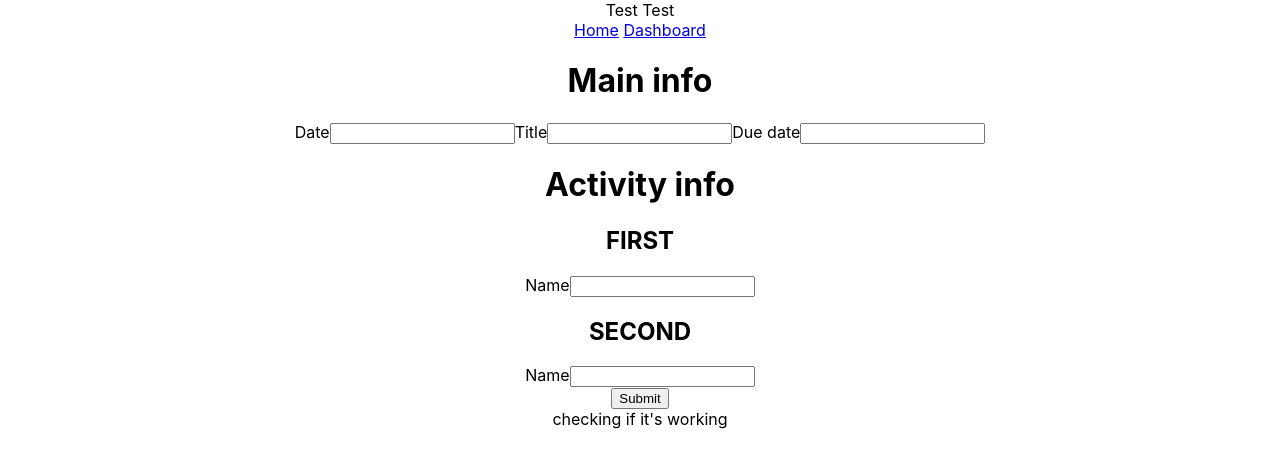
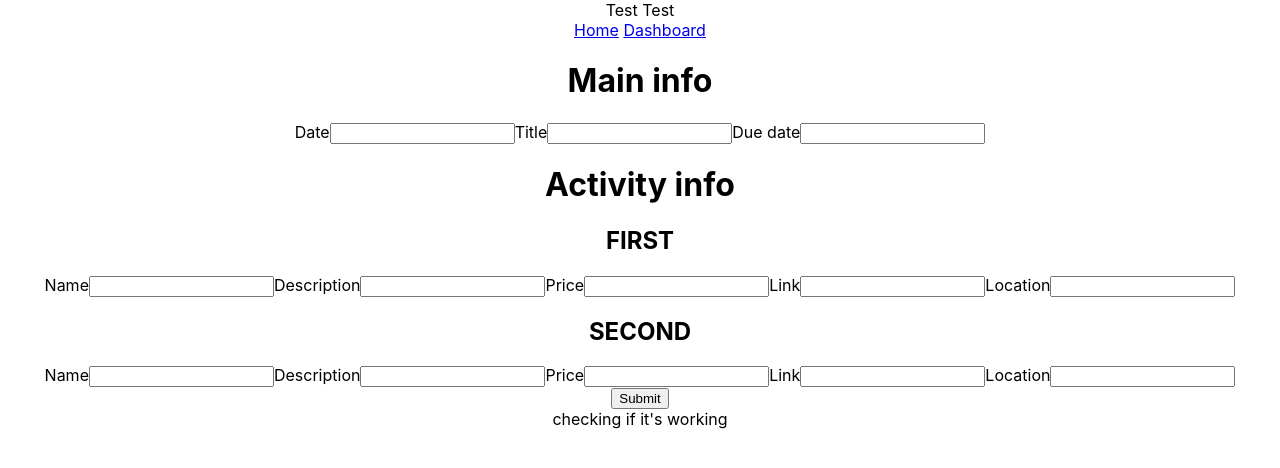
Before and after one commit to mayatrip/event-helper, a React (Create React App) app in the folder my-express-app/client/: page / in a window 1280 px wide. Shown: the top 468 px of the page. Built offline with nearby package versions, Linux system fonts and the light colour scheme; no server answers.

Commit message:
joint id table creation - before bug?

```diff
--- a/my-express-app/client/src/components/AddFormEvent.js
+++ b/my-express-app/client/src/components/AddFormEvent.js
@@ -98,7 +98,7 @@ function AddFormEvent(props) {
                     onChange={handleChange}
                     />
                 </label>
-{/*
+
                 <label>
                     Description
                     <input
@@ -117,9 +117,9 @@ function AddFormEvent(props) {
                     value={formData.price}
                     onChange={handleChange.activityOne}
                     />
-                </label> */}
+                </label>
 
-                {/* <label>
+                <label>
                     Link
                     <input
                     type= "link"
@@ -137,7 +137,7 @@ function AddFormEvent(props) {
                     value={formData.location}
                     onChange={handleChange.activityOne}
                     />
-                </label>                                                             */}
+                </label>
 
                 <h2> SECOND</h2>
                 <label>
@@ -150,13 +150,13 @@ function AddFormEvent(props) {
                     />
                 </label>
 
-                {/* <label>
+                <label>
                     Description
                     <input
                     type= "text"
-                    name= "description"
-                    value={formData.description}
-                    onChange={handleChange.activityTwo}
+                    name= "descriptionTwo"
+                    value={formData.descriptionTwo}
+                    onChange={handleChange}
                     />
                 </label>
 
@@ -164,9 +164,9 @@ function AddFormEvent(props) {
                     Price
                     <input
                     type= "number"
-                    name= "price"
-                    value={formData.price}
-                    onChange={handleChange.activityTwo}
+                    name= "priceTwo"
+                    value={formData.priceTwo}
+                    onChange={handleChange}
                     />
                 </label>
 
@@ -174,9 +174,9 @@ function AddFormEvent(props) {
                     Link
                     <input
                     type= "link"
-                    name= "link"
-                    value={formData.link}
-                    onChange={handleChange.activityTwo}
+                    name= "linkTwo"
+                    value={formData.linkTwo}
+                    onChange={handleChange}
                     />
                 </label>
 
@@ -184,11 +184,11 @@ function AddFormEvent(props) {
                     Location
                     <input
                     type= "text"
-                    name= "location"
-                    value={formData.location}
-                    onChange={handleChange.activityTwo}
+                    name= "locationTwo"
+                    value={formData.locationTwo}
+                    onChange={handleChange}
                     />
-                </label>   */}
+                </label>
 
                 <div>
                     <button type="submit">Submit</button>
--- a/my-express-app/client/src/components/Dashboard.js
+++ b/my-express-app/client/src/components/Dashboard.js
@@ -7,25 +7,25 @@ function Dashboard(props) {
             props.allEventsCb.map(e => (
                 <ul key={e.id}>
                     <div>
-                        <p>{e.date}</p>
+                        <p>Date {e.date}</p>
                         <p>{e.title}</p>
-                        <p>{e.deadline}</p>
+                        <p>Answer before: {e.deadline}</p>
                     </div>
 
                     <div>
                         <h1>First activity</h1>
                         <p>{e.activityName}</p>
-                        <p>{e.description}</p>
-                        <p>{e.price}</p>
-                        <p>{e.link}</p>
-                        <p>{e.location}</p>
+                        <p>Description: {e.description}</p>
+                        <p>Price/person: {e.price}</p>
+                        <p>URL{e.link}</p>
+                        <p>Location: {e.location}</p>
 
                         <h1>Second activity</h1>
                         <p>{e.activityName}</p>
-                        <p>{e.description}</p>
-                        <p>{e.price}</p>
-                        <p>{e.link}</p>
-                        <p>{e.location}</p>
+                        <p>Description: {e.description}</p>
+                        <p>Price/person: {e.price}</p>
+                        <p>URL: {e.link}</p>
+                        <p>Location: {e.location}</p>
                     </div>
                 </ul>
 
```
Also changed, not shown: 2 other files (tests, documents, lock files or other folders).
